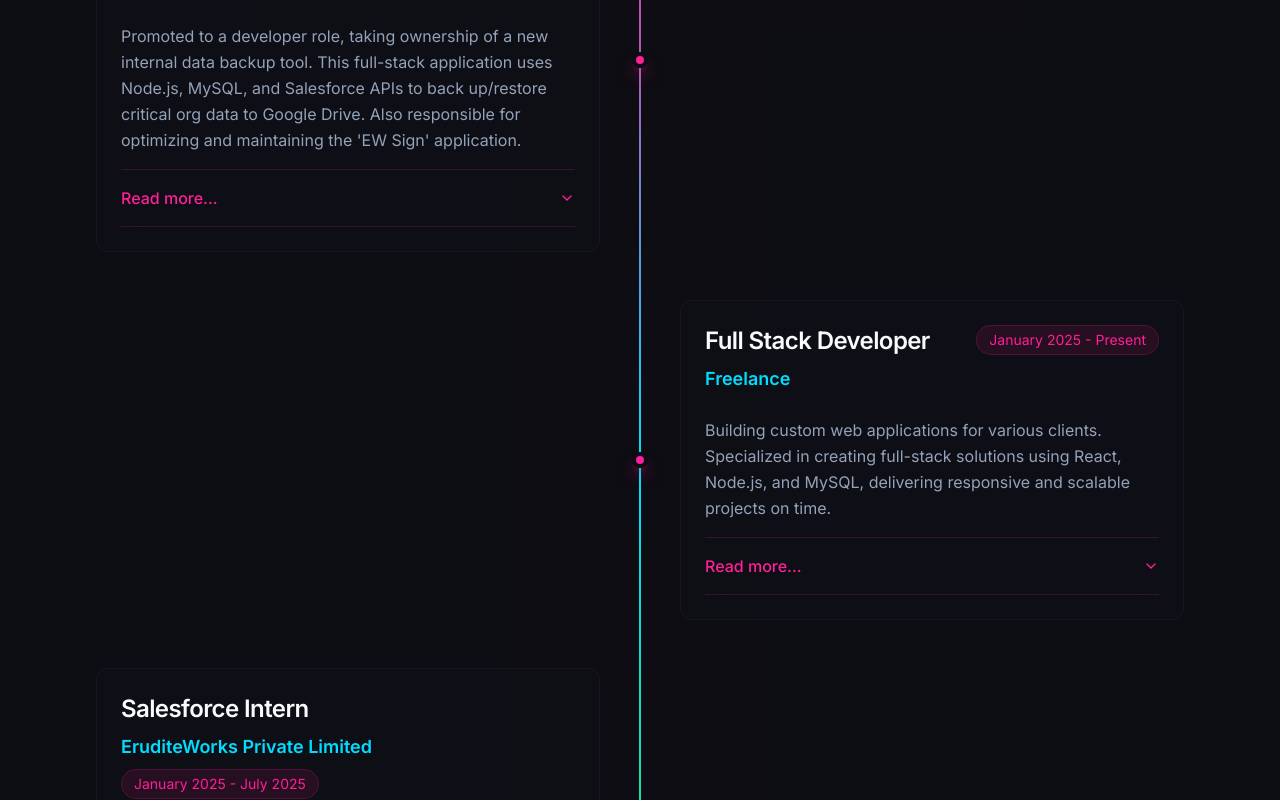
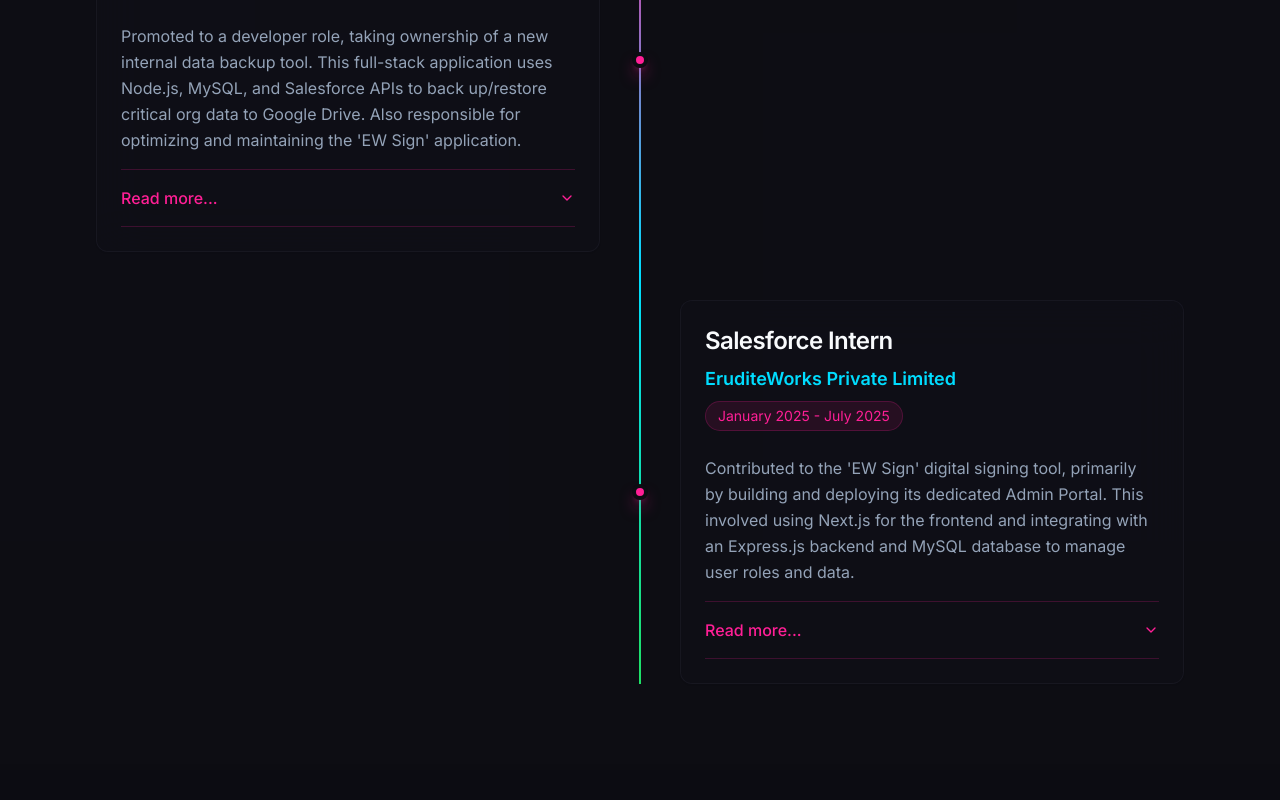
Before and after one commit to hetashridk/Hetashri_Kansariwala, a React (Vite) app: page / in a window 1280 px wide. Shown: the part 2000-2800 px from the top of the page. Built offline with nearby package versions, Linux system fonts and the light colour scheme; the HTML template or start-up script is replaced by a standard one.

Commit message:
Remove freelance experience

```diff
--- a/src/components/Experience.tsx
+++ b/src/components/Experience.tsx
@@ -41,34 +41,6 @@ const Experience = () => {
         {
           title: "Overall Learning",
           text: "This project provided deep insights into large-scale data integration, asynchronous processing in Node.js, and the nuances of Salesforce APIs. It reinforced the critical importance of resilient, memory-efficient system architecture."
-        }
-      ]
-    },
-    {
-      period: "January 2025 - Present",
-      title: "Full Stack Developer",
-      company: "Freelance",
-      description: "Building custom web applications for various clients. Specialized in creating full-stack solutions using React, Node.js, and MySQL, delivering responsive and scalable projects on time.",
-      details: [
-        {
-          title: "Key Project",
-          text: "Custom E-commerce & Portfolio Websites."
-        },
-        {
-          title: "Problem Solved",
-          text: "Clients needed high-performance, custom-built websites to move away from restrictive template-based platforms, allowing for unique features and better control over their online presence."
-        },
-        {
-          title: "Biggest Challenge",
-          text: "The main challenge was accurately scoping projects and translating non-technical client requirements into a concrete technical architecture (e.g., React frontend, Node.js API, and MySQL database design) while managing expectations."
-        },
-        {
-          title: "Solution",
-          text: "I developed a modular full-stack boilerplate that significantly sped up development time. This included building a secure Node.js backend for inventory/user management and integrating the Stripe API for payments, which could be customized per client."
-        },
-        {
-          title: "Overall Learning",
-          text: "Freelancing has been invaluable for honing my project management, client communication, and end-to-end development skills. I've learned to independently manage the entire project lifecycle, from initial design to final deployment."
         }
       ]
     },
```
